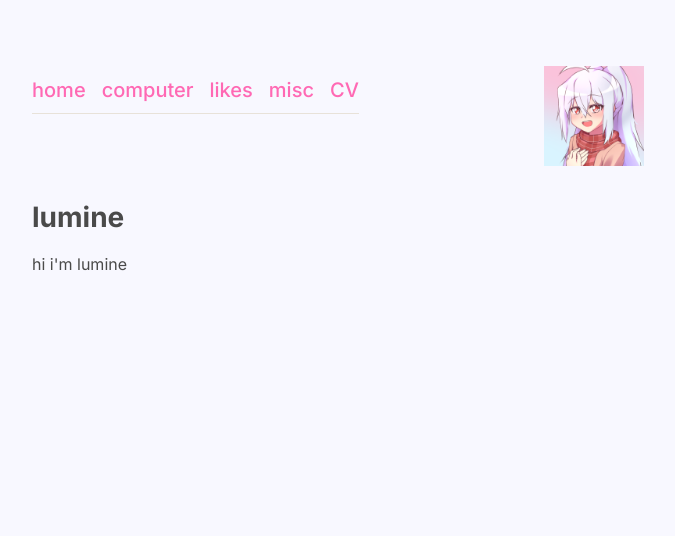
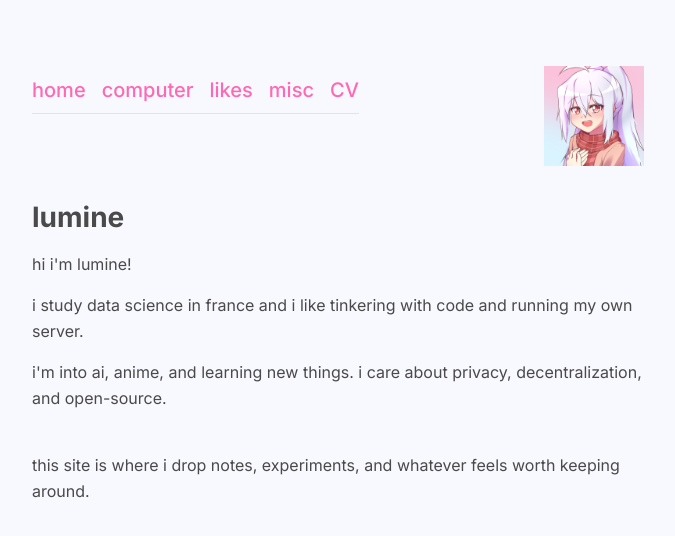
Before and after one commit to luuumine/luuumine.com, an Astro site: page / in a window 1280 px wide. Shown: the whole page, without its empty margins (302-977 px from the left). Built offline with nearby package versions, Linux system fonts and the light colour scheme; Astro itself is replaced by a stand-in of ours.

Commit message:
docs: add homepage content

```diff
--- a/src/pages/index.astro
+++ b/src/pages/index.astro
@@ -6,5 +6,18 @@ const pageTitle = "home";
 
 <Base title={pageTitle}>
 	<h1>lumine</h1>
-	<p>hi i'm lumine</p>
+	<p>hi i'm lumine!</p>
+	<p>
+		i study data science in france and i like tinkering with code and running my
+		own server.
+	</p>
+	<p>
+		i'm into ai, anime, and learning new things. i care about privacy,
+		decentralization, and open-source.
+	</p>
+	<br />
+	<p>
+		this site is where i drop notes, experiments, and whatever feels worth
+		keeping around.
+	</p>
 </Base>
```
